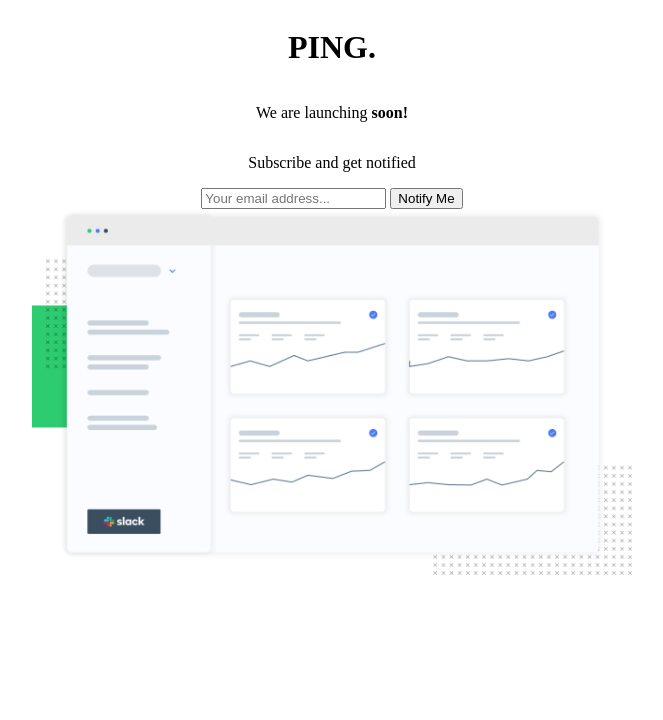
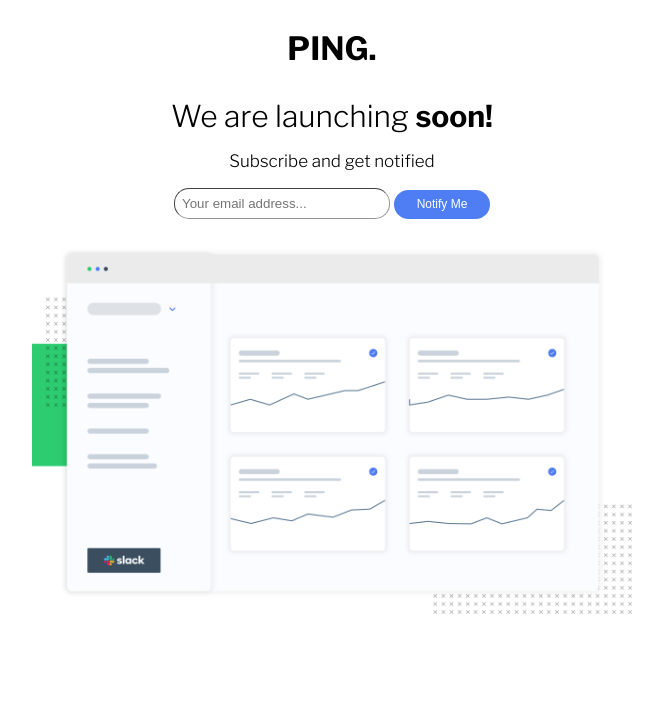
Before and after one commit to AhmedAlkh/ping-coming-soon, a plain HTML site: page index.html in a window 1280 px wide. Shown: the top 720 px of the page, without its empty margins (308-971 px from the left). Drawn offline with nearby package versions, Linux system fonts and the light colour scheme.

Commit message:
all elements are styled to match design

```diff
--- a/index.html
+++ b/index.html
@@ -6,6 +6,8 @@
   <link rel="icon" type="image/png" sizes="32x32" href="./images/favicon-32x32.png">
   <!-- FONT AWESOME FOR ICONS -->
   <script src="https://kit.fontawesome.com/c5af845aea.js" crossorigin="anonymous"></script>
+  <!-- GOOGLE FONTS -->
+  <link rel="preconnect" href="https://fonts.googleapis.com"><link rel="preconnect" href="https://fonts.gstatic.com" crossorigin><link href="https://fonts.googleapis.com/css2?family=Libre+Franklin:wght@300;600;700&display=swap" rel="stylesheet">
   <!-- CSS RESET to remove the default browser styles and make your page look the same in all browsers. -->
   <link rel="alternate stylesheet" href="/reset.css">
   <!-- link for my stylesheet  -->
@@ -16,9 +18,9 @@
 
   <main>
     <h1>PING.</h1>
-    <p>We are launching <strong>soon!</strong></p>
-    <p>Subscribe and get notified</p>
-    <div>
+    <p class="launching">We are launching <strong>soon!</strong></p>
+    <p class="subscribe">Subscribe and get notified</p>
+    <div class="input-container">
       <input type="email" placeholder="Your email address...">
       <button type="submit">Notify Me</button>
     </div>
--- a/styles.css
+++ b/styles.css
@@ -11,6 +11,49 @@ main {
 	flex-direction: column;
 	align-items: center;
 	justify-content: center;
+}
+
+h1 {
+    font-family: "Libre Franklin";
+    margin-bottom: 0;
+}
+
+.launching {
+    font-family: "Libre Franklin";
+    font-size: 30px;
+    margin-bottom: 0;
+}
+
+.subscribe {
+    font-family: "Libre Franklin";
+    font-size: 17px;
+}
+
+.input-container {
+    padding-bottom: 28px;
+}
+
+input {
+    padding: 0.438rem;
+    width: 12.5rem;
+    border-radius: 15px;
+    border-width: 1px;
+    border-color: hsl(0, 0%, 59%);
+}
+
+button {
+    padding: 0.472rem;
+    width: 6rem;
+    border-radius: 15px;
+    border-style: none;
+    color: white;
+    background-color: hsl(223, 87%, 63%);
+    font-size: 12px;
+}
+
+button:hover {
+    cursor: pointer;
+    background-color: hsl(223, 100%, 88%);
 }
 
 /* FOOTER */
```
